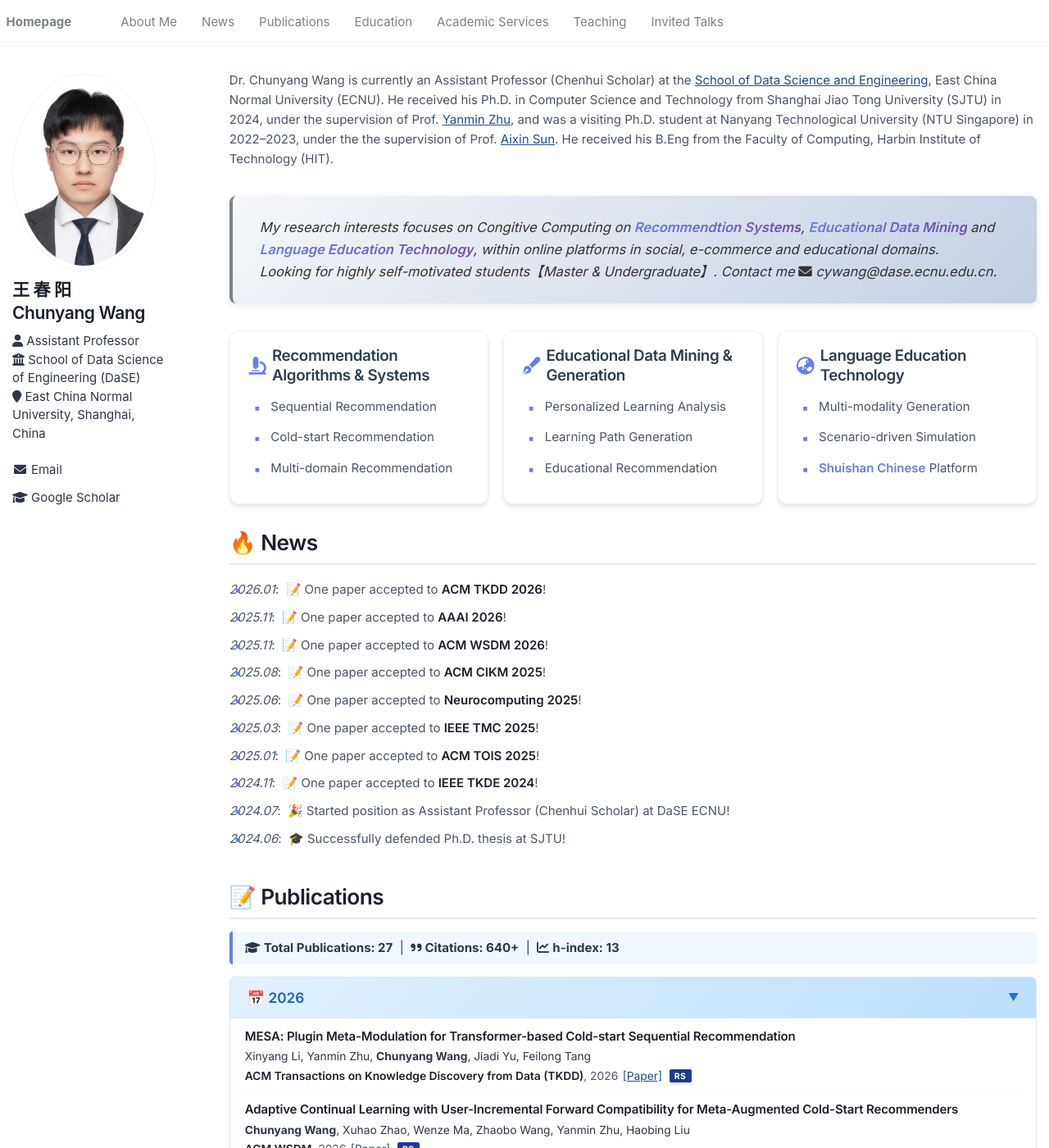
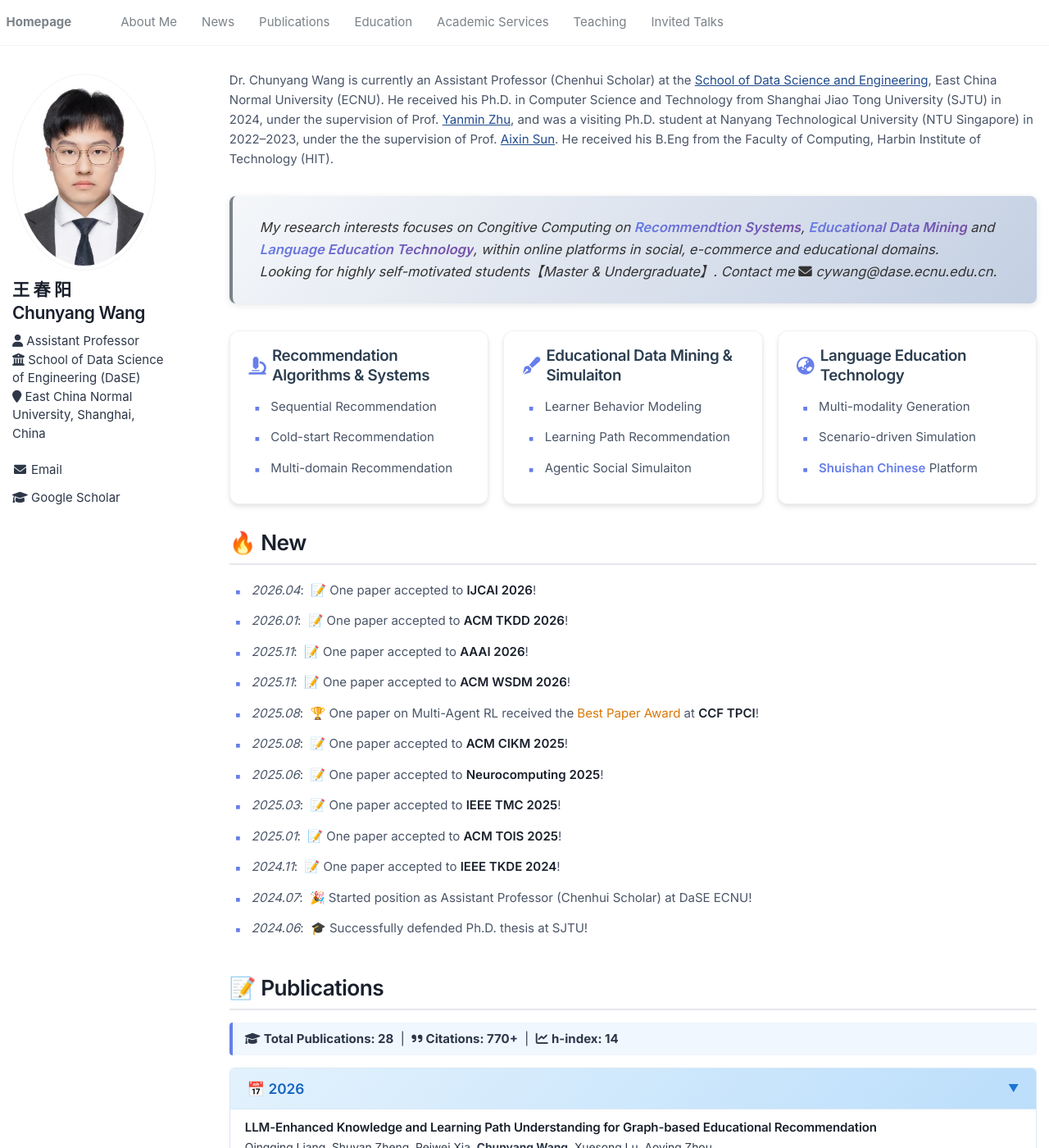
Before and after one commit to WCY-DASE/WCY-DASE.github.io, a Jekyll site: the page built from _pages/about.md, in a window 1280 px wide and 1400 px high. Shown: the whole window at 82% size. Built offline with Jekyll 4.4.1, drawn with Linux system fonts in a browser that asks for light colours; some of the changed text lies outside the part shown.

Commit message:
update_2026_05_18

```diff
--- a/_pages/about.md
+++ b/_pages/about.md
@@ -37,11 +37,11 @@ My research interests focuses on Congitive Computing on <span class="primary-gra
   </div>
 
   <div class="highlight-block floating-card">
-    <h3><i class="fas fa-pen-fancy"></i> Educational Data Mining & Generation</h3>
+    <h3><i class="fas fa-pen-fancy"></i> Educational Data Mining & Simulaiton</h3>
     <ul>
-      <li>Personalized Learning Analysis </li>
-      <li>Learning Path Generation </li>
-      <li>Educational Recommendation</li>
+      <li>Learner Behavior Modeling</li>
+      <li>Learning Path Recommendation </li>
+      <li>Agentic Social Simulaiton</li>
     </ul>
   </div>
 
@@ -55,10 +55,12 @@ My research interests focuses on Congitive Computing on <span class="primary-gra
   </div>
 </div>
 
-# 🔥 News
+# 🔥 New
+- *2026.04*: &nbsp;📝 One paper accepted to **IJCAI 2026**!
 - *2026.01*: &nbsp;📝 One paper accepted to **ACM TKDD 2026**!
 - *2025.11*: &nbsp;📝 One paper accepted to **AAAI 2026**!
 - *2025.11*: &nbsp;📝 One paper accepted to **ACM WSDM 2026**!
+- *2025.08*: &nbsp;🏆 One paper on Multi-Agent RL received the <span style="color:#d97706;">Best Paper Award </span> at **CCF TPCI**!
 - *2025.08*: &nbsp;📝 One paper accepted to **ACM CIKM 2025**!
 - *2025.06*: &nbsp;📝 One paper accepted to **Neurocomputing 2025**!
 - *2025.03*: &nbsp;📝 One paper accepted to **IEEE TMC 2025**!
@@ -69,9 +71,9 @@ My research interests focuses on Congitive Computing on <span class="primary-gra
 
 # 📝 Publications
 <div style="margin-bottom: 1em; padding: 0.5em 1em; background: #f0f7ff; border-left: 4px solid #667eea; border-radius: 4px;">
-  <i class="fas fa-graduation-cap"></i> <strong>Total Publications: 27</strong> &nbsp;|&nbsp;
-  <i class="fas fa-quote-right"></i> <strong>Citations: 640+</strong> &nbsp;|&nbsp;
-  <i class="fas fa-chart-line"></i> <strong>h-index: 13</strong>
+  <i class="fas fa-graduation-cap"></i> <strong>Total Publications: 28</strong> &nbsp;|&nbsp;
+  <i class="fas fa-quote-right"></i> <strong>Citations: 770+</strong> &nbsp;|&nbsp;
+  <i class="fas fa-chart-line"></i> <strong>h-index: 14</strong>
   <br>
 </div>
 
@@ -85,6 +87,18 @@ My research interests focuses on Congitive Computing on <span class="primary-gra
   <span class="toggle-icon">▼</span>
 </div>
 <div class="year-content">
+
+<div class="pub-item">
+  <span class="pub-title">LLM-Enhanced Knowledge and Learning Path Understanding for Graph-based Educational Recommendation</span>
+  <div class="pub-meta">
+    <div class="pub-authors">Qingqing Liang, Shuyan Zheng, Peiwei Xia, <strong>Chunyang Wang</strong>, Xuesong Lu, Aoying Zhou</div>
+    <div class="pub-venue">
+      <span><strong>IJCAI</strong>, 2026</span>
+      <a href="https://www.sciencedirect.com/">[Paper]</a>
+      <span class="research-tag tag-edm">EDM</span>
+    </div>
+  </div>
+</div>
 
 <div class="pub-item">
   <span class="pub-title">MESA: Plugin Meta-Modulation for Transformer-based Cold-start Sequential Recommendation</span>
@@ -190,11 +204,24 @@ My research interests focuses on Congitive Computing on <span class="primary-gra
 <div class="year-header">
   <div class="year-title">
     <span>📅 2024</span>
-    <span class="year-count">3 papers</span>
+    <span class="year-count">4 papers</span>
   </div>
   <span class="toggle-icon">▼</span>
 </div>
 <div class="year-content">
+<div class="pub-item">
+  <span class="pub-title">Multi-agent reinforcement learning for vehicular task offloading with multi-step trajectory prediction</span>
+  <div class="pub-meta">
+    <div class="pub-authors">Xinyi Zhang, Yanmin Zhu, <strong>Chunyang Wang</strong>,, Jian Cao, Yirong Chen, Jie Wang</div>
+    <div class="pub-venue">
+      <span><strong>CCF Transactions on Pervasive Computing and Interaction (CCF TPCI)</strong>, 2024</span>
+      <a href="https://ieeexplore.ieee.org/">[Paper]</a>
+      <span class="research-tag tag-agent">Agent</span>
+      <span style="color:#d97706;">🏆 Best Paper Award</span>
+    </div>
+  </div>
+</div>
+
 
 <div class="pub-item">
   <span class="pub-title">Graph Diffusion-based Representation Learning for Sequential Recommendation</span>
```
Also changed, not shown: other parts of _pages/about.md (+2 -2 lines), 2 other files.
